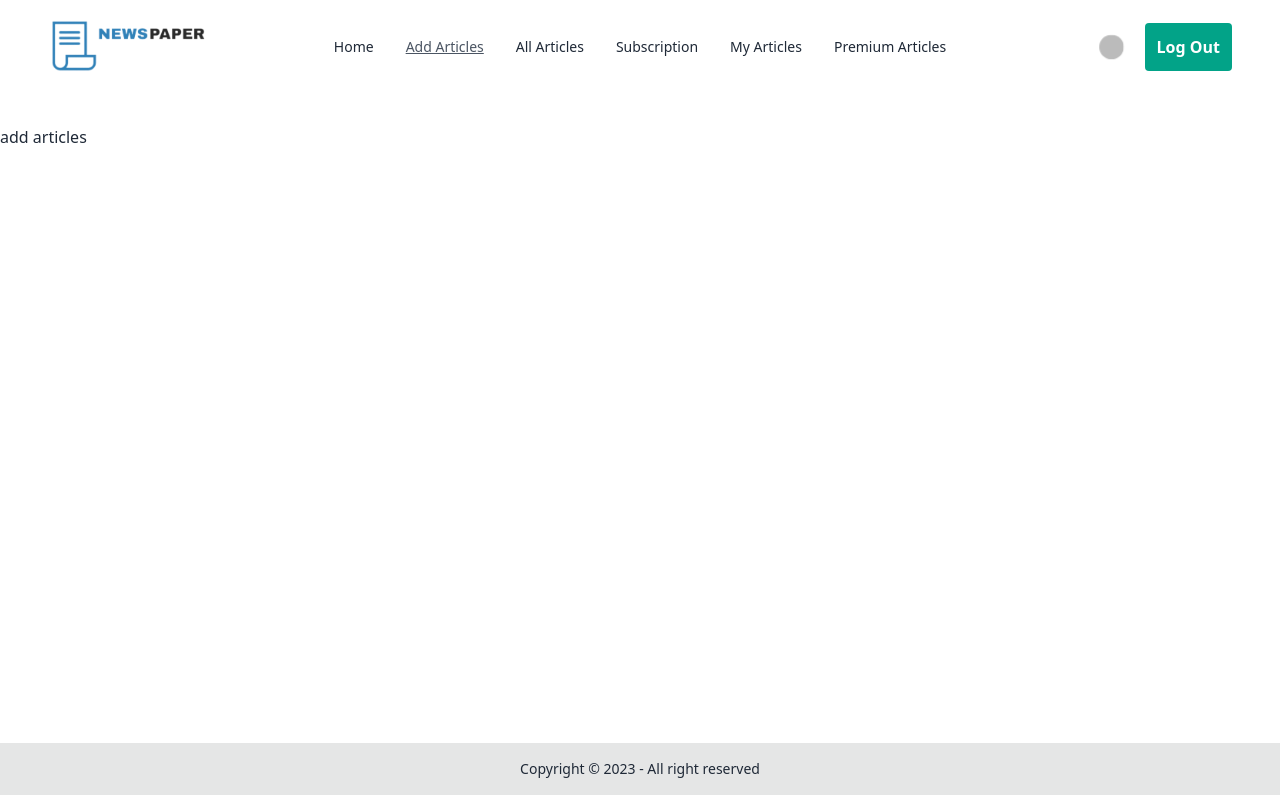
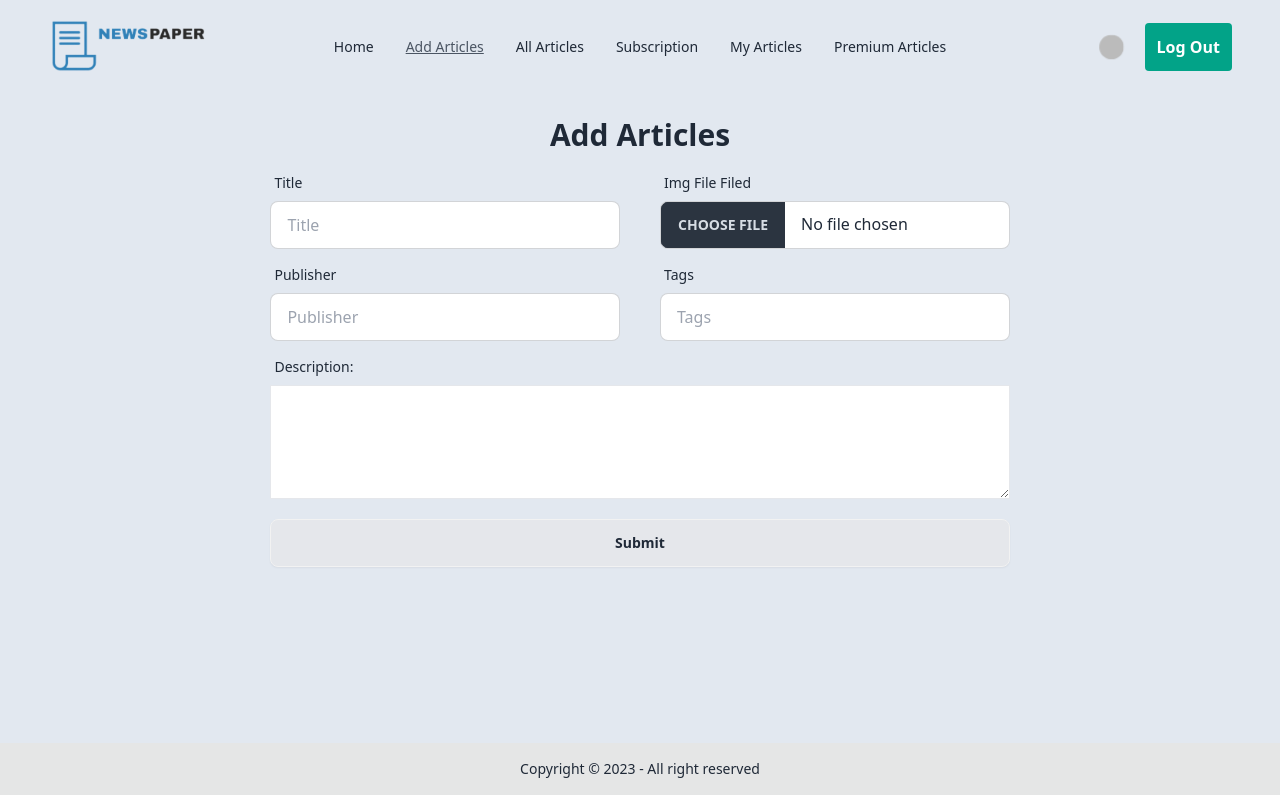
Before and after one commit to tuhinhossain123/newspaper-client, a React (Vite) app: page /addArticles in a window 1280 px wide. Built offline with nearby package versions, Linux system fonts and the light colour scheme; no server answers; sample sign-in values are in the browser's storage.

Commit message:
add articles from added

```diff
--- a/index.html
+++ b/index.html
@@ -6,7 +6,7 @@
     <meta name="viewport" content="width=device-width, initial-scale=1.0" />
     <title>Newspaper</title>
   </head>
-  <body>
+  <body class="bg-slate-200">
     <div id="root"></div>
     <script type="module" src="/src/main.jsx"></script>
   </body>
--- a/package.json
+++ b/package.json
@@ -19,7 +19,8 @@
     "react-icons": "^4.12.0",
     "react-router-dom": "^6.20.0",
     "sort-by": "^1.2.0",
-    "sweetalert2": "^11.10.1"
+    "sweetalert2": "^11.10.1",
+    "swiper": "^11.0.5"
   },
   "devDependencies": {
     "@types/react": "^18.2.37",
--- a/src/Layout/Main.jsx
+++ b/src/Layout/Main.jsx
@@ -7,7 +7,7 @@ const Main = () => {
     return (
         <div>
             <Navbar></Navbar>
-           <div className="pt-8 min-h-[calc(100vh-150px)]">
+           <div className="pt-6 min-h-[calc(100vh-150px)]">
             <Outlet></Outlet>
            </div>
             <Footer></Footer>
--- a/src/Pages/AddArticles/AddArticles.jsx
+++ b/src/Pages/AddArticles/AddArticles.jsx
@@ -1,11 +1,78 @@
-
-
 const AddArticles = () => {
-    return (
-        <div>
-            <h2>add articles</h2>
+  return (
+    <div className="px-6 mb-10">
+      <h2 className="text-3xl font-semibold text-center mb-3">Add Articles</h2>
+      <form className="w-full md:w-[60%] mx-auto">
+        <div className="md:flex justify-center gap-10 mb-2">
+          <div className="form-control w-full">
+            <label className="label">
+              <span className="label-text ">Title</span>
+            </label>
+            <label>
+              <input
+                type="text"
+                name="title"
+                placeholder="Title"
+                className="input input-bordered w-full"
+              />
+            </label>
+          </div>
+          <div className="form-control w-full">
+            <label className="label">
+              <span className="label-text ">Img File Filed</span>
+            </label>
+            <input
+              type="file"
+              className="file-input file-input-bordered w-full"
+            />
+          </div>
         </div>
-    );
+        <div className="md:flex justify-center gap-10 mb-2">
+          <div className="form-control w-full">
+            <label className="label">
+              <span className="label-text ">Publisher</span>
+            </label>
+            <label>
+              <input
+                type="text"
+                name="publisher"
+                placeholder="Publisher"
+                className="input input-bordered w-full"
+              />
+            </label>
+          </div>
+          <div className="form-control w-full">
+            <label className="label">
+              <span className="label-text ">Tags</span>
+            </label>
+            <label>
+              <input
+                type="text"
+                name="Tags"
+                placeholder="Tags"
+                className="input input-bordered w-full"
+              />
+            </label>
+          </div>
+        </div>
+        <div className="form-control mx-auto text-center mb-2 ">
+          <label className="label">
+            <span className="label-text ">Description:</span>
+          </label>
+          <textarea
+            className="border p-5"
+            name="service_des"
+            id=""
+            cols="10"
+            rows="3"
+          ></textarea>
+        </div>
+        <div className="flex justify-center">
+          <button className="btn btn-block bg-gray-200 mt-3 ">Submit</button>
+        </div>
+      </form>
+    </div>
+  );
 };
 
 export default AddArticles;
--- a/src/Pages/GazaNews/GazaNews.jsx
+++ b/src/Pages/GazaNews/GazaNews.jsx
@@ -36,7 +36,7 @@ const GazaNews = () => {
           </p>
         </div>
       </div>
-      <div className="w-full md:w-[30%] md:border-l-2 md:pl-4 pl-0 border-l-0">
+      <div className="w-full md:w-[30%] md:border-l-2 md:pl-4 pl-0 border-l-0 border-gray-400">
         <h2 className="text-2xl font-bold mb-3">
           Tea, a Train and an Epic Sunrise at a Summer Retreat of the Raj
         </h2>
--- a/src/Pages/Home/Home/Home.jsx
+++ b/src/Pages/Home/Home/Home.jsx
@@ -1,10 +1,12 @@
 import GazaNews from "../../GazaNews/GazaNews";
 import Sports from "../../Sports/Sports";
+import TrendingArticles from "../../TrendingArticles/TrendingArticles";
 
 
 const Home = () => {
     return (
         <div>
+            {/* <TrendingArticles></TrendingArticles> */}
            <GazaNews></GazaNews>
            <Sports></Sports>
         </div>
--- a/src/Pages/Shared/Navbar/Navbar.jsx
+++ b/src/Pages/Shared/Navbar/Navbar.jsx
@@ -102,7 +102,7 @@ const Navbar = () => {
   );
   return (
     <>
-      <div className="navbar max-w-[1200px] mx-auto bg-base-100">
+      <div className="navbar max-w-[1200px] mx-auto">
         <div className="navbar-start">
           <div className="dropdown">
             <label tabIndex={0} className="btn btn-ghost lg:hidden">
--- a/src/Pages/Sports/Sports.jsx
+++ b/src/Pages/Sports/Sports.jsx
@@ -5,7 +5,7 @@ import argentina from "../../assets/argentina.png";
 
 const Sports = () => {
   return (
-    <div className="max-w-[1200px] mx-auto mb-20 md:border-t-2 md:pt-4 pl-0 border-t-0">
+    <div className="max-w-[1200px] mx-auto mb-20 md:border-t-2 md:pt-4 pl-0 border-t-0 border-gray-300">
         <h2 className="text-2xl font-semibold mb-2 px-5 md:px-0">Tody Sports</h2>
       <div className="grid grid-cols-1 md:grid-cols-2 lg:grid-cols-4 gap-4 px-5 md:px-0">
         <div>
--- /dev/null
+++ b/src/Pages/TrendingArticles/TrendingArticles.jsx
@@ -0,0 +1,24 @@
+import { Swiper, SwiperSlide } from 'swiper/react';
+
+// Import Swiper styles
+import "swiper/css";
+import "swiper/css/navigation";
+const TrendingArticles = () => {
+  return (
+    <div>
+      <Swiper navigation={true} modules={[Navigation]} className="mySwiper">
+        <SwiperSlide>Slide 1</SwiperSlide>
+        <SwiperSlide>Slide 2</SwiperSlide>
+        <SwiperSlide>Slide 3</SwiperSlide>
+        <SwiperSlide>Slide 4</SwiperSlide>
+        <SwiperSlide>Slide 5</SwiperSlide>
+        <SwiperSlide>Slide 6</SwiperSlide>
+        <SwiperSlide>Slide 7</SwiperSlide>
+        <SwiperSlide>Slide 8</SwiperSlide>
+        <SwiperSlide>Slide 9</SwiperSlide>
+      </Swiper>
+    </div>
+  );
+};
+
+export default TrendingArticles;
```
Also changed, not shown: 2 other files (tests, documents, lock files or other folders).
